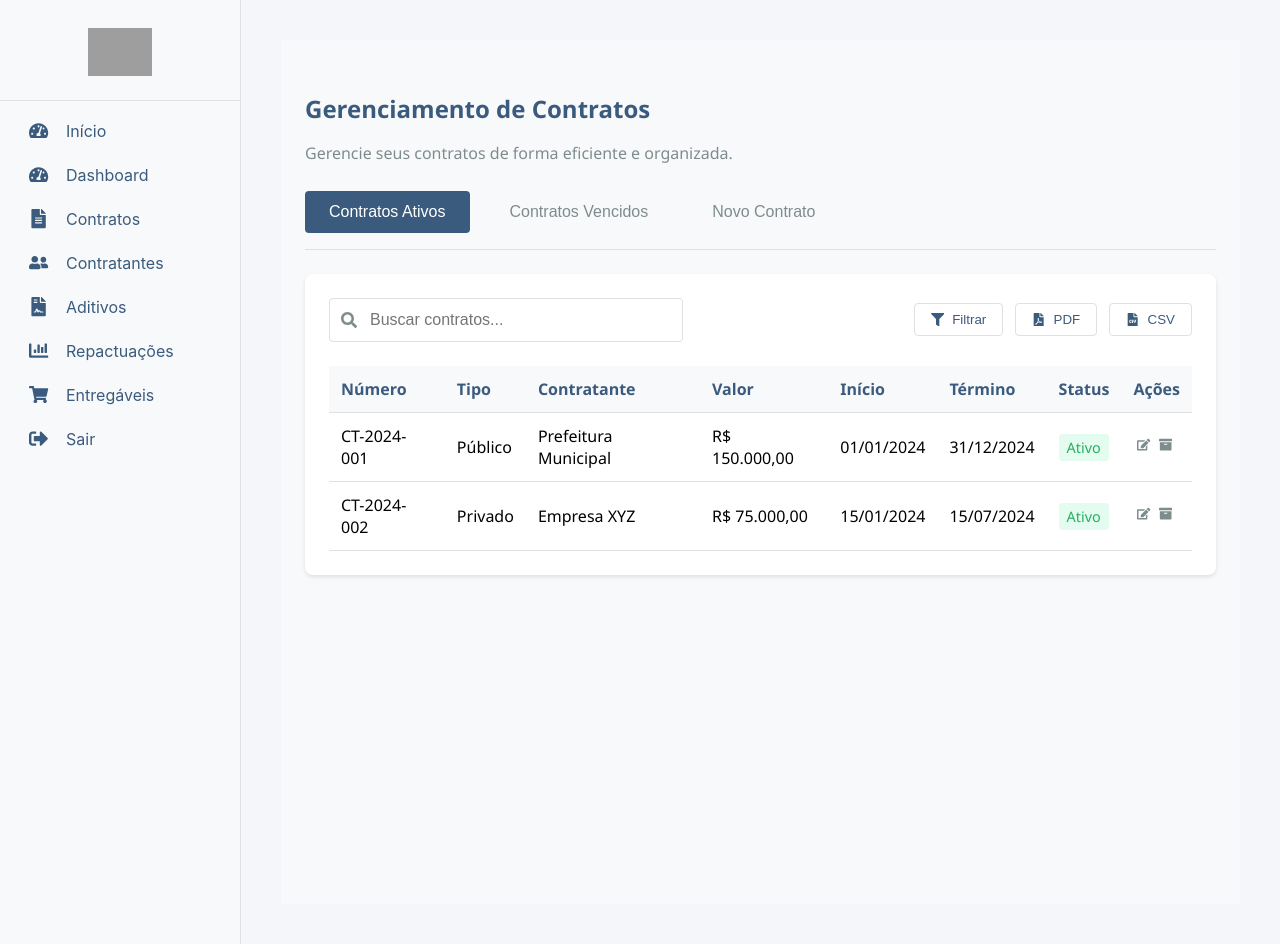
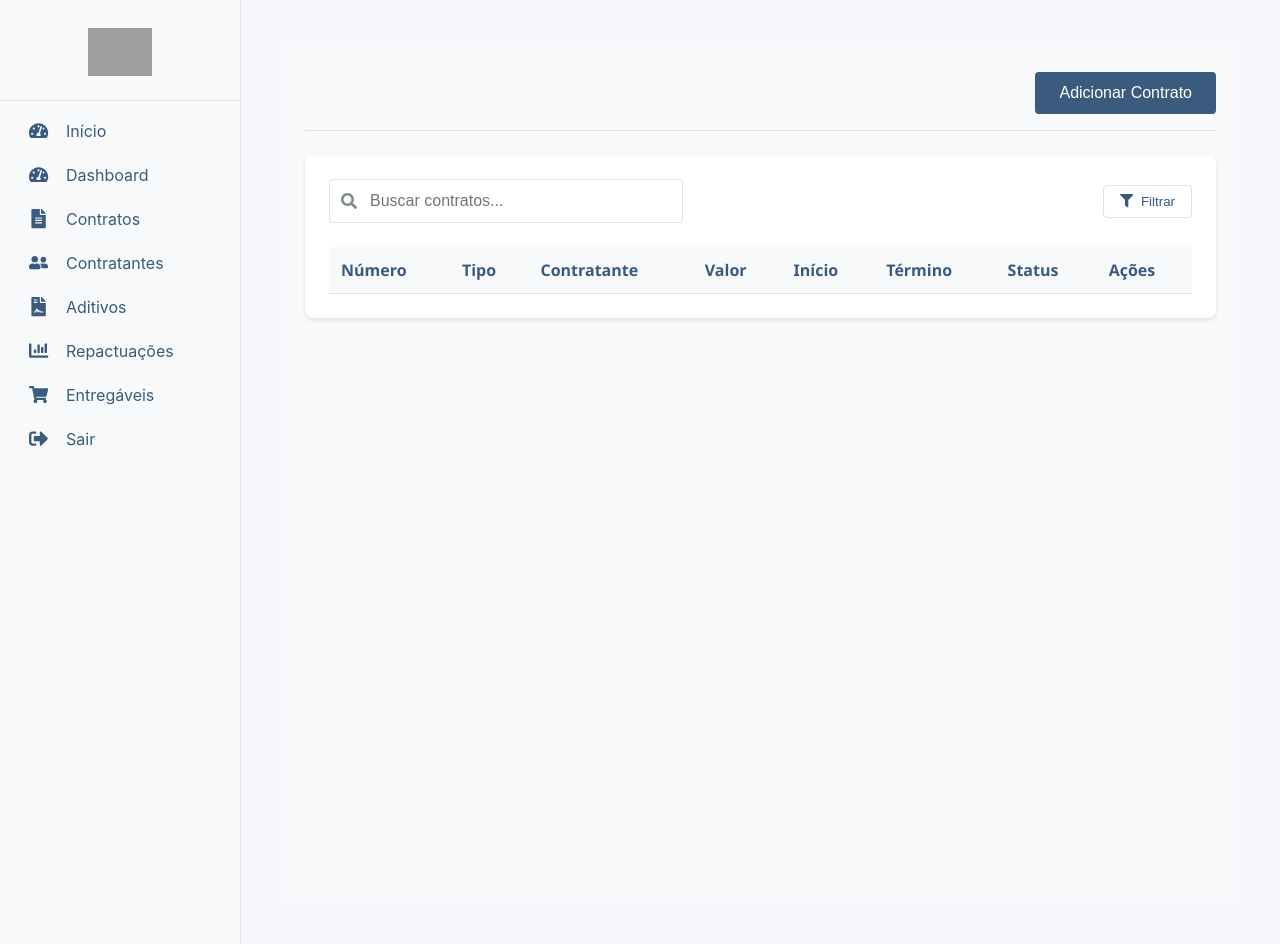
Before and after one commit to Dre1y/Contract-Info, a React (Vite) app in the folder client/: page /gerenciamento-contratos in a window 1280 px wide. Built offline with nearby package versions, Linux system fonts and the light colour scheme; grey boxes are pictures that could not be loaded.

Commit message:
style: tela alinhada com requisitos

```diff
--- a/client/src/contract-management/ContractManagement.css
+++ b/client/src/contract-management/ContractManagement.css
@@ -3,11 +3,6 @@
   min-height: 100vh;
   padding: 32px 24px;
   font-family: "Segoe UI", Arial, sans-serif;
-}
-
-.gerenciamento-contratos-header h2 {
-  color: #3b5b7e;
-  margin-bottom: 4px;
 }
 
 .gerenciamento-contratos-desc {
@@ -17,6 +12,7 @@
 
 .gerenciamento-contratos-tabs {
   display: flex;
+  justify-content: flex-end;
   gap: 16px;
   margin-bottom: 24px;
   border-bottom: 1px solid #e0e0e0;
@@ -28,19 +24,20 @@
   border: none;
   padding: 12px 24px;
   font-size: 1rem;
-  color: #7f8c8d;
-  cursor: pointer;
+  background: #3b5b7e;
+  color: white;
   border-radius: 4px;
   transition: all 0.2s;
 }
 
 .gerenciamento-contratos-tabs button:hover {
-  background: #e9ecef;
-  color: #3b5b7e;
+  background: #072648;
+  color: white;
+  cursor: pointer;
 }
 
 .gerenciamento-contratos-tabs button.active {
-  background: #3b5b7e;
+  background: #072648;
   color: white;
 }
 
--- a/client/src/contract-management/page.tsx
+++ b/client/src/contract-management/page.tsx
@@ -1,16 +1,6 @@
 import { useState } from "react";
 import "./ContractManagement.css";
-import {
-  FaFileAlt,
-  FaSearch,
-  FaFilter,
-  FaFilePdf,
-  FaFileCsv,
-  FaUpload,
-  FaTrash,
-  FaEdit,
-  FaArchive,
-} from "react-icons/fa";
+import { FaFileAlt, FaSearch, FaFilter, FaUpload } from "react-icons/fa";
 
 export default function ContractManagementPage() {
   const [activeTab, setActiveTab] = useState("ativos");
@@ -62,18 +52,6 @@ export default function ContractManagementPage() {
     console.log("Dados do formulário:", formData);
   };
 
-  const exportarPDF = () => {
-    // Aqui será implementada a lógica de exportação para PDF
-    console.log("Exportando para PDF com filtros:", filtros);
-    alert("Exportação para PDF iniciada!");
-  };
-
-  const exportarCSV = () => {
-    // Aqui será implementada a lógica de exportação para CSV
-    console.log("Exportando para CSV com filtros:", filtros);
-    alert("Exportação para CSV iniciada!");
-  };
-
   const aplicarFiltros = () => {
     // Aqui será implementada a lógica de filtragem
     console.log("Aplicando filtros:", filtros);
@@ -95,31 +73,12 @@ export default function ContractManagementPage() {
 
   return (
     <div className="gerenciamento-contratos-page">
-      <div className="gerenciamento-contratos-header">
-        <h2>Gerenciamento de Contratos</h2>
-        <p className="gerenciamento-contratos-desc">
-          Gerencie seus contratos de forma eficiente e organizada.
-        </p>
-      </div>
-
       <div className="gerenciamento-contratos-tabs">
-        <button
-          className={activeTab === "ativos" ? "active" : ""}
-          onClick={() => setActiveTab("ativos")}
-        >
-          Contratos Ativos
-        </button>
-        <button
-          className={activeTab === "vencidos" ? "active" : ""}
-          onClick={() => setActiveTab("vencidos")}
-        >
-          Contratos Vencidos
-        </button>
         <button
           className={activeTab === "novo" ? "active" : ""}
           onClick={() => setActiveTab("novo")}
         >
-          Novo Contrato
+          Adicionar Contrato
         </button>
       </div>
 
@@ -262,12 +221,6 @@ export default function ContractManagementPage() {
               >
                 <FaFilter /> Filtrar
               </button>
-              <button className="btn-export" onClick={exportarPDF}>
-                <FaFilePdf /> PDF
-              </button>
-              <button className="btn-export" onClick={exportarCSV}>
-                <FaFileCsv /> CSV
-              </button>
             </div>
           </div>
 
@@ -383,46 +336,6 @@ export default function ContractManagementPage() {
                   <th>Ações</th>
                 </tr>
               </thead>
-              <tbody>
-                <tr>
-                  <td>CT-2024-001</td>
-                  <td>Público</td>
-                  <td>Prefeitura Municipal</td>
-                  <td>R$ 150.000,00</td>
-                  <td>01/01/2024</td>
-                  <td>31/12/2024</td>
-                  <td>
-                    <span className="status-active">Ativo</span>
-                  </td>
-                  <td>
-                    <button className="btn-action" title="Editar">
-                      <FaEdit />
-                    </button>
-                    <button className="btn-action" title="Arquivar">
-                      <FaArchive />
-                    </button>
-                  </td>
-                </tr>
-                <tr>
-                  <td>CT-2024-002</td>
-                  <td>Privado</td>
-                  <td>Empresa XYZ</td>
-                  <td>R$ 75.000,00</td>
-                  <td>15/01/2024</td>
-                  <td>15/07/2024</td>
-                  <td>
-                    <span className="status-active">Ativo</span>
-                  </td>
-                  <td>
-                    <button className="btn-action" title="Editar">
-                      <FaEdit />
-                    </button>
-                    <button className="btn-action" title="Arquivar">
-                      <FaArchive />
-                    </button>
-                  </td>
-                </tr>
-              </tbody>
             </table>
           </div>
         </div>
```
